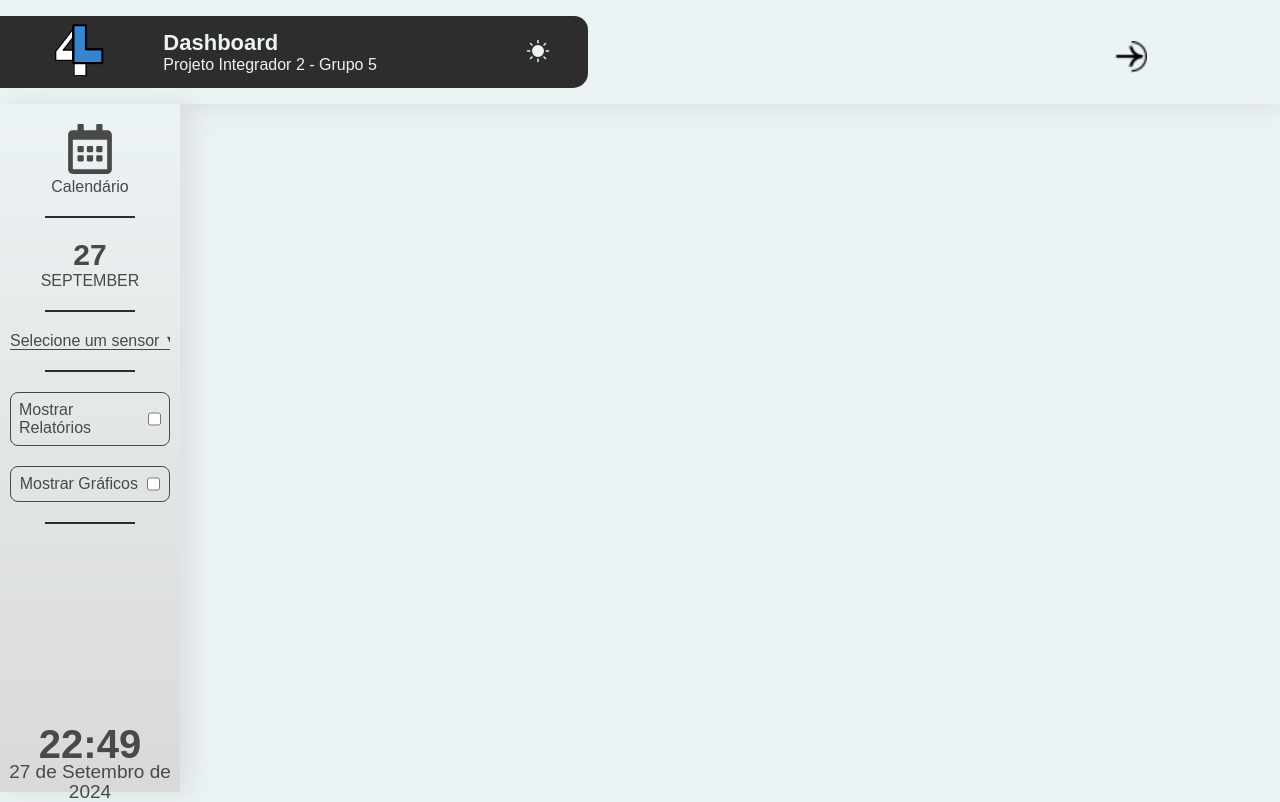
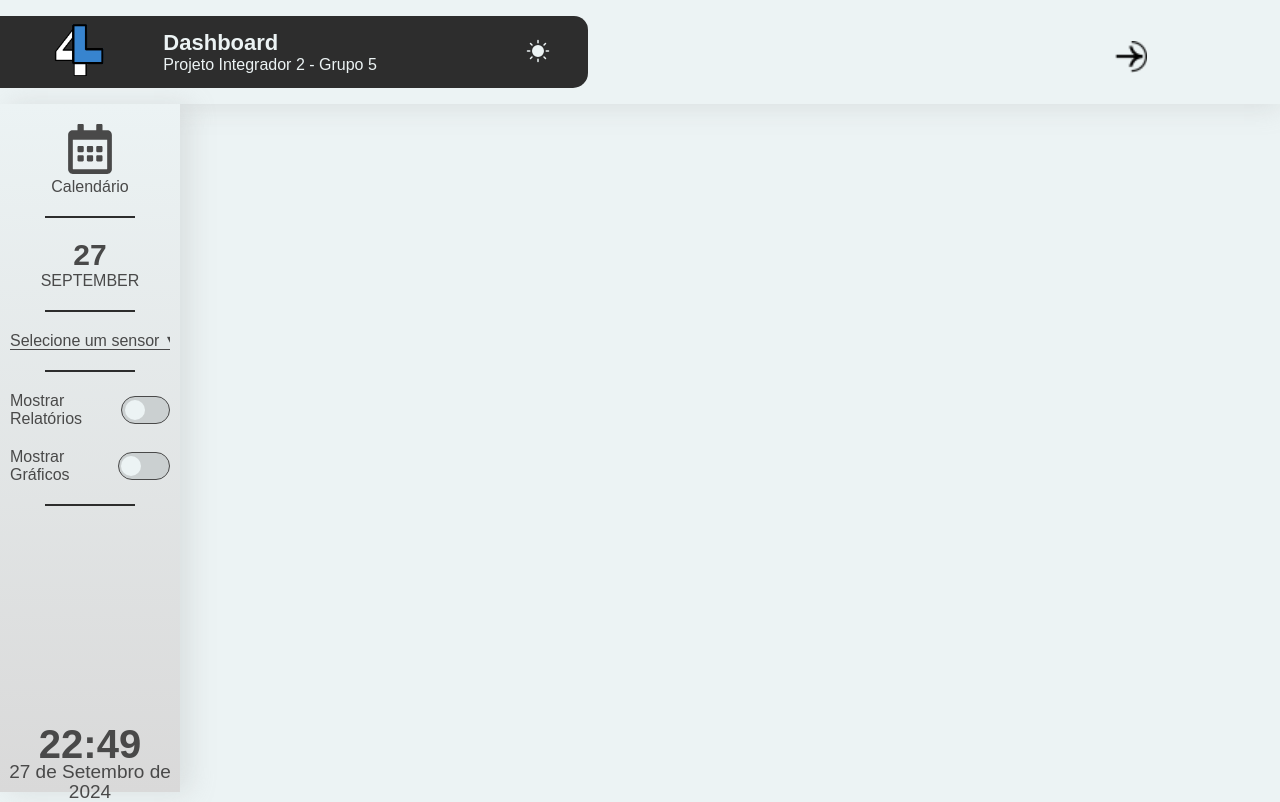
Before and after one commit to LucasSckenal/Unijui-PI4l, a React (Vite) app in the folder FrontEnd/: page /debug in a window 1280 px wide. Built offline with nearby package versions, Linux system fonts and the light colour scheme; a web font is replaced by a local one.

Commit message:
add: news styles for checkboxs

```diff
--- a/FrontEnd/src/Pages/Main/Mainpage.jsx
+++ b/FrontEnd/src/Pages/Main/Mainpage.jsx
@@ -89,19 +89,23 @@ function Home() {
           <div className={styles.divider}></div>
           <div className={styles.report} onClick={toggleReports}>
             <p>Mostrar Relatórios</p>
-            <input
-              type="checkbox"
-              checked={showReports}
-              readOnly
-            />
+            <div
+              className={
+                showReports ? styles.toggleChecked : styles.toggleUnchecked
+              }
+            >
+              <div className={styles.toggleBall}></div>
+            </div>
           </div>
           <div className={styles.graphs} onClick={toggleGraphs}>
             <p>Mostrar Gráficos</p>
-            <input
-              type="checkbox"
-              checked={showGraphs}
-              readOnly
-            />
+            <div
+              className={
+                showGraphs ? styles.toggleChecked : styles.toggleUnchecked
+              }
+            >
+              <div className={styles.toggleBall}></div>
+            </div>
           </div>
           <div className={styles.divider}></div>
         </div>
--- a/FrontEnd/src/Pages/Main/styles.module.scss
+++ b/FrontEnd/src/Pages/Main/styles.module.scss
@@ -65,33 +65,85 @@
 
       .report {
         display: flex;
-        flex-direction: row;
-        gap: 8px;
-        border: 1px solid var(--TextGeneral);
-        padding: 8px;
-        border-radius: 8px;
-        justify-content: space-around;
-        user-select: none;
+        align-items: center;
         cursor: pointer;
 
-        &:hover {
-          background: var(--DetailsBg);
+        p {
+          margin-right: 10px;
+        }
+
+        .toggleUnchecked,
+        .toggleChecked {
+          width: 39%;
+          height: 1.75rem;
+          border-radius: 15px;
+          position: relative;
+          background-color: var(--InputCheckBox);
+          transition: background-color 0.3s ease;
+          border: 1px solid var(--TextGeneral);
+          box-sizing: border-box;
+        }
+
+        .toggleChecked {
+          background-color: var(--Green);
+        }
+
+        .toggleBall {
+          width: 20px;
+          height: 20px;
+          border-radius: 50%;
+          background-color: var(--White);
+          position: absolute;
+          top: 50%;
+          left: 2.5px;
+          transform: translateY(-50%);
+          transition: left 0.3s ease;
+        }
+
+        .toggleChecked .toggleBall {
+          left: 21px;
         }
       }
 
       .graphs {
         display: flex;
-        flex-direction: row;
-        gap: 8px;
-        border: 1px solid var(--TextGeneral);
-        padding: 8px;
-        border-radius: 8px;
-        justify-content: space-around;
-        user-select: none;
+        align-items: center;
         cursor: pointer;
 
-        &:hover {
-          background: var(--DetailsBg);
+        p {
+          margin-right: 10px;
+        }
+
+        .toggleUnchecked,
+        .toggleChecked {
+          width: 39%;
+          height: 1.75rem;
+          border-radius: 15px;
+          position: relative;
+          background-color: var(--InputCheckBox);
+          transition: background-color 0.3s ease;
+          border: 1px solid var(--TextGeneral);
+          box-sizing: border-box;
+        }
+
+        .toggleChecked {
+          background-color: var(--Green);
+        }
+
+        .toggleBall {
+          width: 20px;
+          height: 20px;
+          border-radius: 50%;
+          background-color: var(--White);
+          position: absolute;
+          top: 50%;
+          left: 2.5px;
+          transform: translateY(-50%);
+          transition: left 0.3s ease;
+        }
+
+        .toggleChecked .toggleBall {
+          left: 25px;
         }
       }
     }
@@ -104,11 +156,8 @@
       padding: 0px;
       gap: 15px;
 
-
-
       width: 11.25rem;
       height: 51px;
-
 
       h1 {
         width: 11.25rem;
--- a/FrontEnd/src/global.scss
+++ b/FrontEnd/src/global.scss
@@ -25,6 +25,7 @@
   --DetailsBgReverse: #494949;
   --FormsBtnHover: #0056b3;
   --Aside: #d9d9d9;
+  --InputCheckBox: #cbd0d1;
 }
 
 [data-theme='light'] {
@@ -53,6 +54,7 @@
   --DetailsBgReverse: #2D2D2D;
   --FormsBtnHover: #0056b3;
   --Aside: #494949;
+  --InputCheckBox: #757575;
 }
 
 p,
@@ -70,6 +72,7 @@ h4,
 textarea {
   font-family: "Reddit Sans Condensed", sans-serif;
 }
+
 a {
   text-decoration: none;
 }
```
